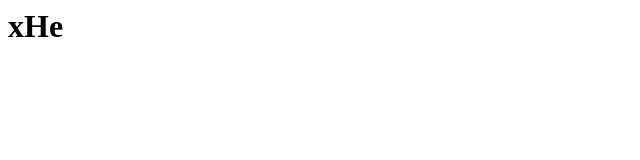
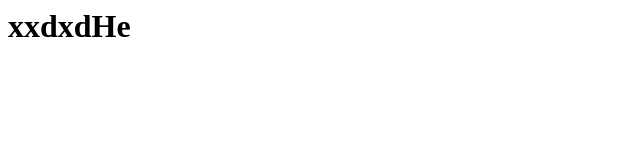
Before and after one commit to JavmVar/CodeAbbey-Static-Web-Page, a plain HTML site: page index.html in a window 1280 px wide. Shown: the whole page, without its empty margins (0-640 px from the left). Drawn offline with Linux system fonts and the light colour scheme.

Commit message:
Update index.html

```diff
--- a/index.html
+++ b/index.html
@@ -1 +1 @@
-<h1>xHe</h1>
+<h1>xxdxdHe</h1>
```
